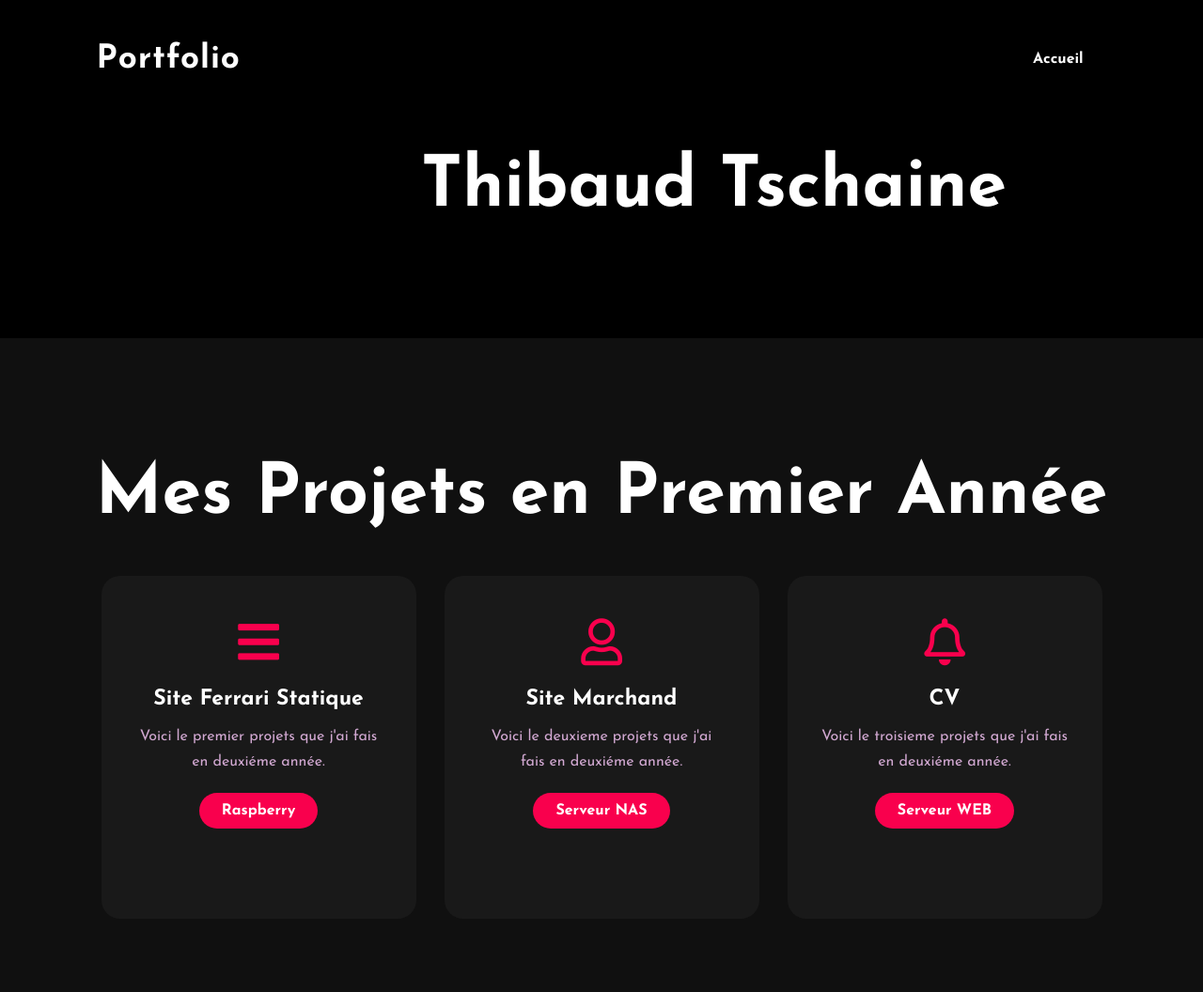
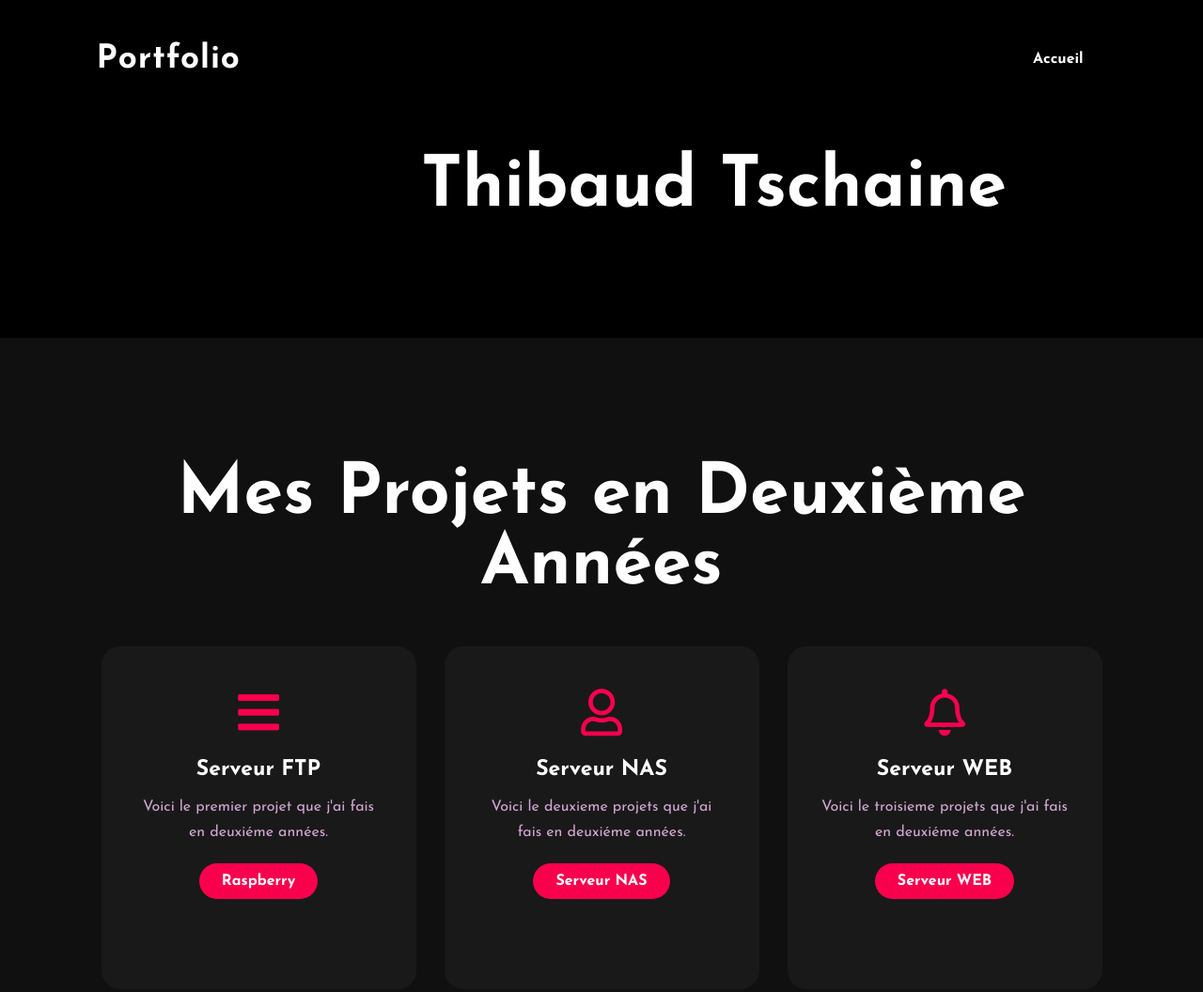
Before and after one commit to ThibaudTschaine/Porfolio, a plain HTML site: page html/Projets2.html in a window 1280 px wide. Shown: the top 1056 px of the page at 94% size. Drawn offline with Linux system fonts and the light colour scheme.

Commit message:
Add files via upload

```diff
--- a/html/Projets2.html
+++ b/html/Projets2.html
@@ -28,15 +28,15 @@
 	<!-----service section start----------->
 	<div class="service">
 		<div class="title">
-			<h2>Mes Projets en Premier Année</h2>
+			<h2>Mes Projets en Deuxième Années</h2>
 		</div>
 
 		<div class="box">
 			<div class="card">
 				<i class="fas fa-bars"></i>
-				<h5>Site Ferrari Statique</h5>
+				<h5>Serveur FTP</h5>
 				<div class="pra">
-					<p>Voici le premier projets que j'ai fais en deuxiéme année.</p>
+					<p>Voici le premier projet que j'ai fais en deuxiéme années.</p>
 
 					<p style="text-align: center;">
 						<a class="button" href="../Fiche E5/Fiche_E5_Raspberry.pdf">Raspberry</a>
@@ -46,9 +46,9 @@
 
 			<div class="card">
 				<i class="far fa-user"></i>
-				<h5>Site Marchand</h5>
+				<h5>Serveur NAS</h5>
 				<div class="pra">
-					<p>Voici le deuxieme projets que j'ai fais en deuxiéme année.</p>
+					<p>Voici le deuxieme projets que j'ai fais en deuxiéme années.</p>
 
 					<p style="text-align: center;">
 						<a class="button" href = "../Fiche E5/Fiche_E5_NAS.pdf">Serveur NAS</a>
@@ -58,9 +58,9 @@
 
 			<div class="card">
 				<i class="far fa-bell"></i>
-				<h5>CV</h5>
+				<h5>Serveur WEB</h5>
 				<div class="pra">
-					<p>Voici le troisieme projets que j'ai fais en deuxiéme année.</p>
+					<p>Voici le troisieme projets que j'ai fais en deuxiéme années.</p>
 
 					<p style="text-align: center;">
 						<a class="button" href="../Fiche E5/Fiche_E5_WEB.pdf">Serveur WEB</a>
```
Also changed, not shown: html/Projets1.html (+1 -12 lines), index.html (+15 -0 lines), 2 other files.
